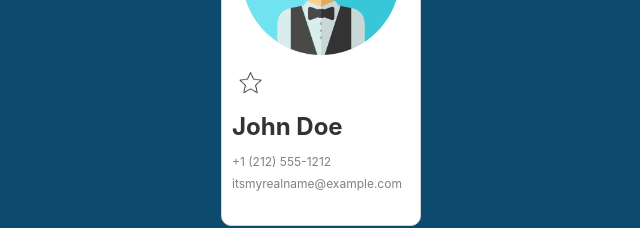
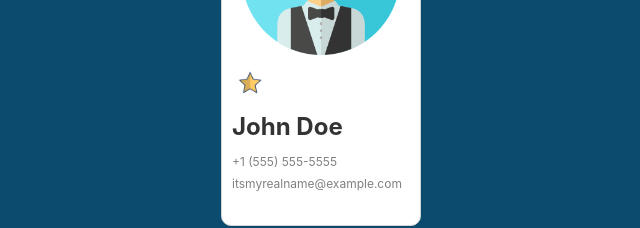
Before and after one commit to yuliiavolkova/recipe-app, a React (Vite) app: page / in a window 1280 px wide. Shown: the part 349-577 px from the top of the page, without its empty margins (319-959 px from the left). Built offline with nearby package versions, Linux system fonts and the light colour scheme.

Commit message:
updated with ternary operator

```diff
--- a/src/App.jsx
+++ b/src/App.jsx
@@ -23,11 +23,14 @@ export default function App() {
     lastName: "Doe",
     phone: "+1 (555) 555-5555",
     email: "itsmyrealname@example.com",
-    isFavorite: false,
+    isFavorite: true,
   });
+
+  let starIcon = contact.isFavorite ? starFilled : starEmpty;
   function toggleFavorite() {
     console.log("Toggle favorite");
   }
+
   return (
     <main>
       <article className="card">
@@ -39,14 +42,23 @@ export default function App() {
         <div className="info">
           <button
             onClick={toggleFavorite}
-            aria-pressed={false}
+            aria-pressed={contact.isFavorite}
+            aria-label={
+              contact.isFavorite ? "Remove from favorites" : "Add to favorites"
+            }
             className="favorite-button"
           >
-            <img src={starEmpty} alt="empty star icon" className="favorite" />
+            <img
+              src={starIcon}
+              alt={contact.isFavorite ? "filled star icon" : "empty star icon"}
+              className="favorite"
+            />
           </button>
-          <h2 className="name">John Doe</h2>
-          <p className="contact">+1 (212) 555-1212</p>
-          <p className="contact">itsmyrealname@example.com</p>
+          <h2 className="name">
+            {contact.firstName} {contact.lastName}
+          </h2>
+          <p className="contact">{contact.phone}</p>
+          <p className="contact">{contact.email}</p>
         </div>
       </article>
     </main>
```
